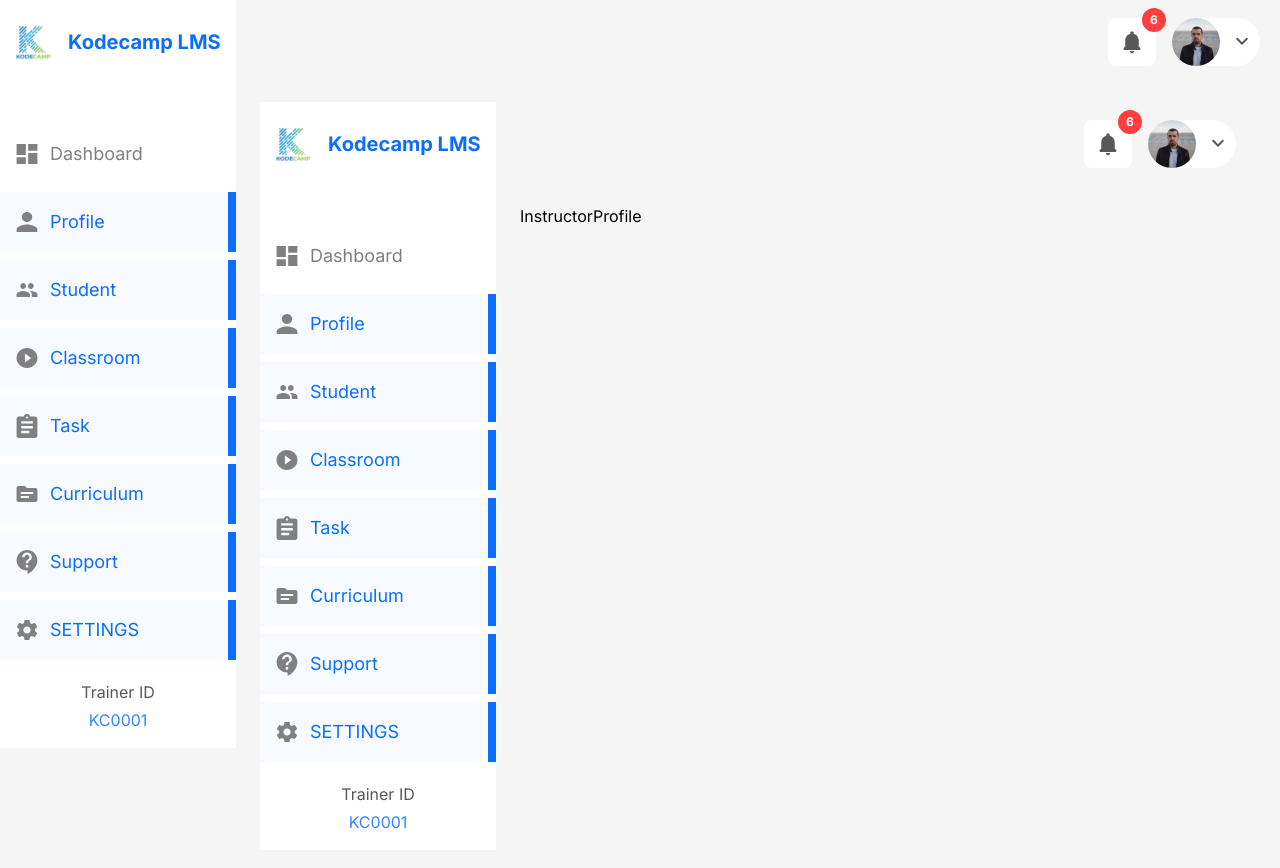
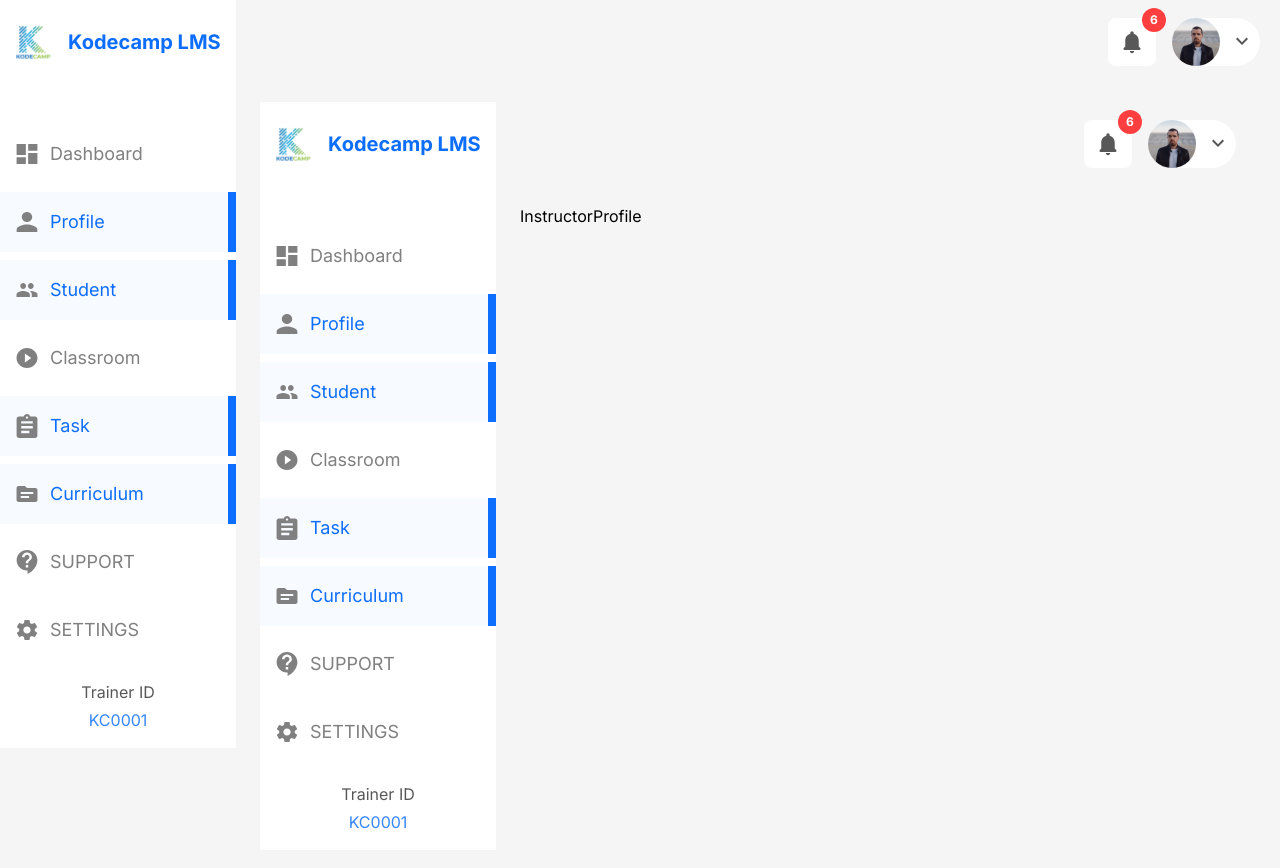
Before and after one commit to Official-simple-soul/hostedLMS, a React (Create React App) app: page /instructor/profile in a window 1280 px wide. Shown: the top 868 px of the page. Built offline with nearby package versions, Linux system fonts and the light colour scheme; the HTML template or start-up script is replaced by a standard one.

Commit message:
merged instructor classroom with development

```diff
--- a/src/layouts/instructor/Sidebar.jsx
+++ b/src/layouts/instructor/Sidebar.jsx
@@ -41,7 +41,7 @@ const Sidebar = () => {
                                 </span>
                             </NavLink>
 
-                            <NavLink to='/instructor/profile' className={({ isActive }) => isActive ? "w-full font-thin  text-[#0D6EFD] flex items-center gap-3 p-4 my-2 transition-colors duration-200 justify-start bg-[#0d6efd08] border-r-8 border-[#0D6EFD]" : "w-full font-thin  text-[#808080] flex items-center gap-3 p-4 my-2 transition-colors duration-200 justify-start hover:text-blue-500 hover:bg-[#0d6efd08]"}>
+                            <NavLink to='/instructor/classroom' className={({ isActive }) => isActive ? "w-full font-thin  text-[#0D6EFD] flex items-center gap-3 p-4 my-2 transition-colors duration-200 justify-start bg-[#0d6efd08] border-r-8 border-[#0D6EFD]" : "w-full font-thin  text-[#808080] flex items-center gap-3 p-4 my-2 transition-colors duration-200 justify-start hover:text-blue-500 hover:bg-[#0d6efd08]"}>
                                 <span className="text-left">
                                     <img src={Classroom} alt="" className='w-[22px]' />
                                 </span>
@@ -68,7 +68,7 @@ const Sidebar = () => {
                                 </span>
                             </NavLink>
 
-                            <NavLink to='/instructor/profile' className={({ isActive }) => isActive ? "w-full font-thin  text-[#0D6EFD] flex items-center gap-3 p-4 my-2 transition-colors duration-200 justify-start bg-[#0d6efd08] border-r-8 border-[#0D6EFD]" : "w-full font-thin uppercase text-[#808080] flex items-center gap-3 p-4 my-2 transition-colors duration-200 justify-start hover:text-blue-500 hover:bg-[#0d6efd08]"}>
+                            <NavLink to='/instructor/support' className={({ isActive }) => isActive ? "w-full font-thin  text-[#0D6EFD] flex items-center gap-3 p-4 my-2 transition-colors duration-200 justify-start bg-[#0d6efd08] border-r-8 border-[#0D6EFD]" : "w-full font-thin uppercase text-[#808080] flex items-center gap-3 p-4 my-2 transition-colors duration-200 justify-start hover:text-blue-500 hover:bg-[#0d6efd08]"}>
                                 <span className="text-left">
                                     <img src={Support} alt="" className='w-[22px]' />
                                 </span>
@@ -77,7 +77,7 @@ const Sidebar = () => {
                                 </span>
                             </NavLink>
 
-                            <NavLink to='/instructor/profile' className={({ isActive }) => isActive ? "w-full font-thin uppercase text-[#0D6EFD] flex items-center gap-3 p-4 my-2 transition-colors duration-200 justify-start bg-[#0d6efd08] border-r-8 border-[#0D6EFD]" : "w-full font-thin uppercase text-[#808080] flex items-center gap-3 p-4 my-2 transition-colors duration-200 justify-start hover:text-blue-500 hover:bg-[#0d6efd08]"}>
+                            <NavLink to='/instructor/settings' className={({ isActive }) => isActive ? "w-full font-thin uppercase text-[#0D6EFD] flex items-center gap-3 p-4 my-2 transition-colors duration-200 justify-start bg-[#0d6efd08] border-r-8 border-[#0D6EFD]" : "w-full font-thin uppercase text-[#808080] flex items-center gap-3 p-4 my-2 transition-colors duration-200 justify-start hover:text-blue-500 hover:bg-[#0d6efd08]"}>
                                 <span className="text-left">
                                     <img src={Settings} alt="" className='w-[22px]' />
                                 </span>
--- a/src/layouts/student/Sidebar.jsx
+++ b/src/layouts/student/Sidebar.jsx
@@ -59,7 +59,7 @@ const Sidebar = () => {
                         </span>
                     </NavLink>
 
-                    <NavLink to='/student/studentsupport' className={({ isActive }) => isActive ? "w-full font-thin text-[#0D6EFD] flex items-center gap-3 p-4 my-2 transition-colors duration-200 justify-start bg-[#0d6efd08] border-r-8 border-[#0D6EFD]" : "w-full font-thin text-[#808080] flex items-center gap-3 p-4 my-2 transition-colors duration-200 justify-start hover:text-blue-500 hover:bg-[#0d6efd08]"}>
+                    <NavLink to='/student/support' className={({ isActive }) => isActive ? "w-full font-thin text-[#0D6EFD] flex items-center gap-3 p-4 my-2 transition-colors duration-200 justify-start bg-[#0d6efd08] border-r-8 border-[#0D6EFD]" : "w-full font-thin text-[#808080] flex items-center gap-3 p-4 my-2 transition-colors duration-200 justify-start hover:text-blue-500 hover:bg-[#0d6efd08]"}>
                         <span className="text-left">
                             <img src={Support} alt="" className='w-[22px]' />
                         </span>
--- a/src/routes/Routes.jsx
+++ b/src/routes/Routes.jsx
@@ -65,7 +65,7 @@ const AllRoutes = () => {
           <Route path="tasks" element={<StudentTasks />} />
           <Route path="task" element={<StudentTask />} />
           <Route path="settings" element={<Settings />} />
-          <Route path="studentsupport" element={<StudentSupport />} />
+          <Route path="support" element={<StudentSupport />} />
         </Route>
 
         {/* Trainer Routes => localhost:3000/instructor/~ */}
@@ -76,6 +76,8 @@ const AllRoutes = () => {
           <Route path="classroom" element={<ClassroomTrainer />} />
           <Route path="newlesson/:id" element={<NewLesson />} />
           <Route path="abouttrainer/:id" element={<AboutTrainer />} />
+          <Route path="settings" element={<Settings />} />
+          <Route path="support" element={<StudentSupport />} />
         </Route>
 
         {/* Admin Routes => localhost:3000/admin/~ */}
```
